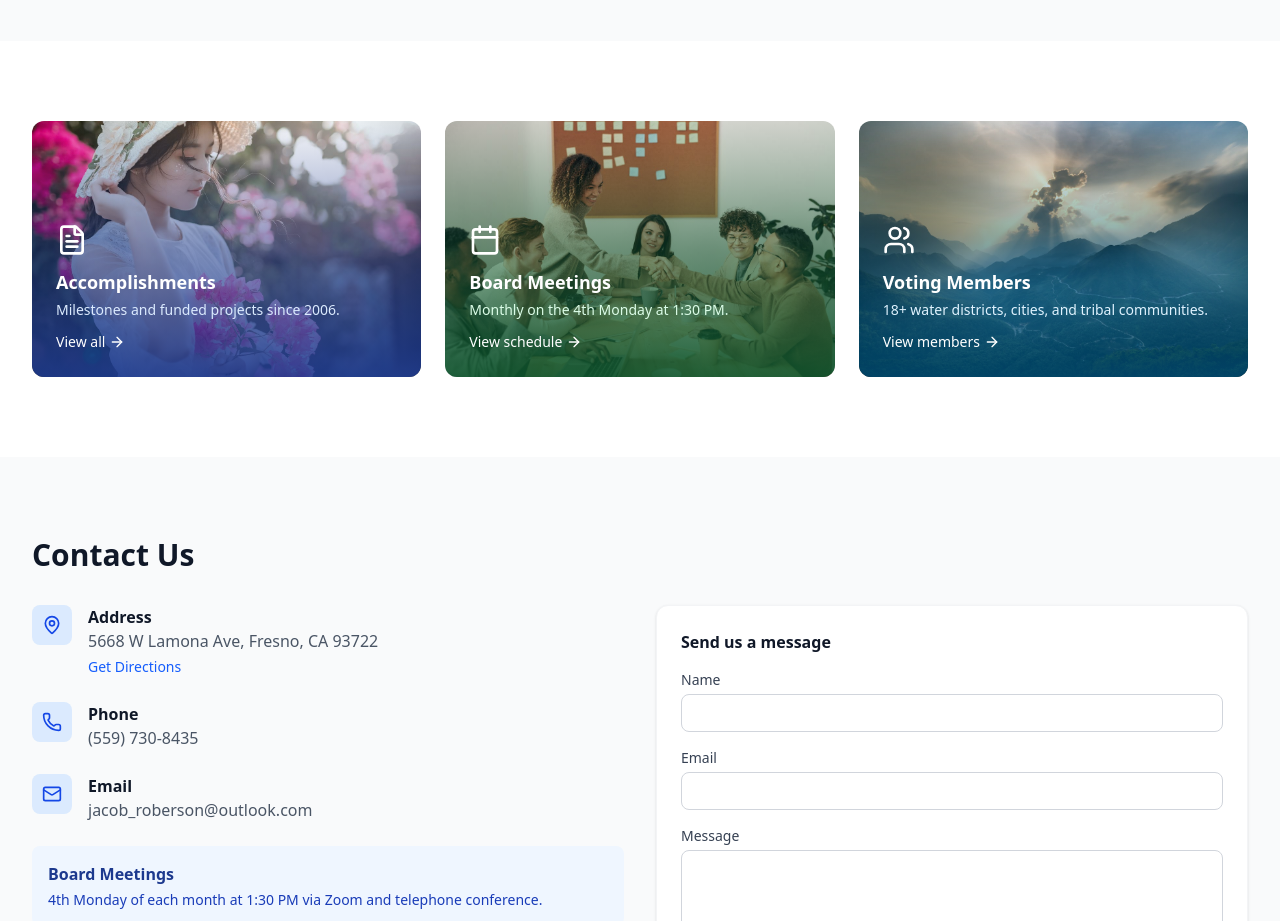
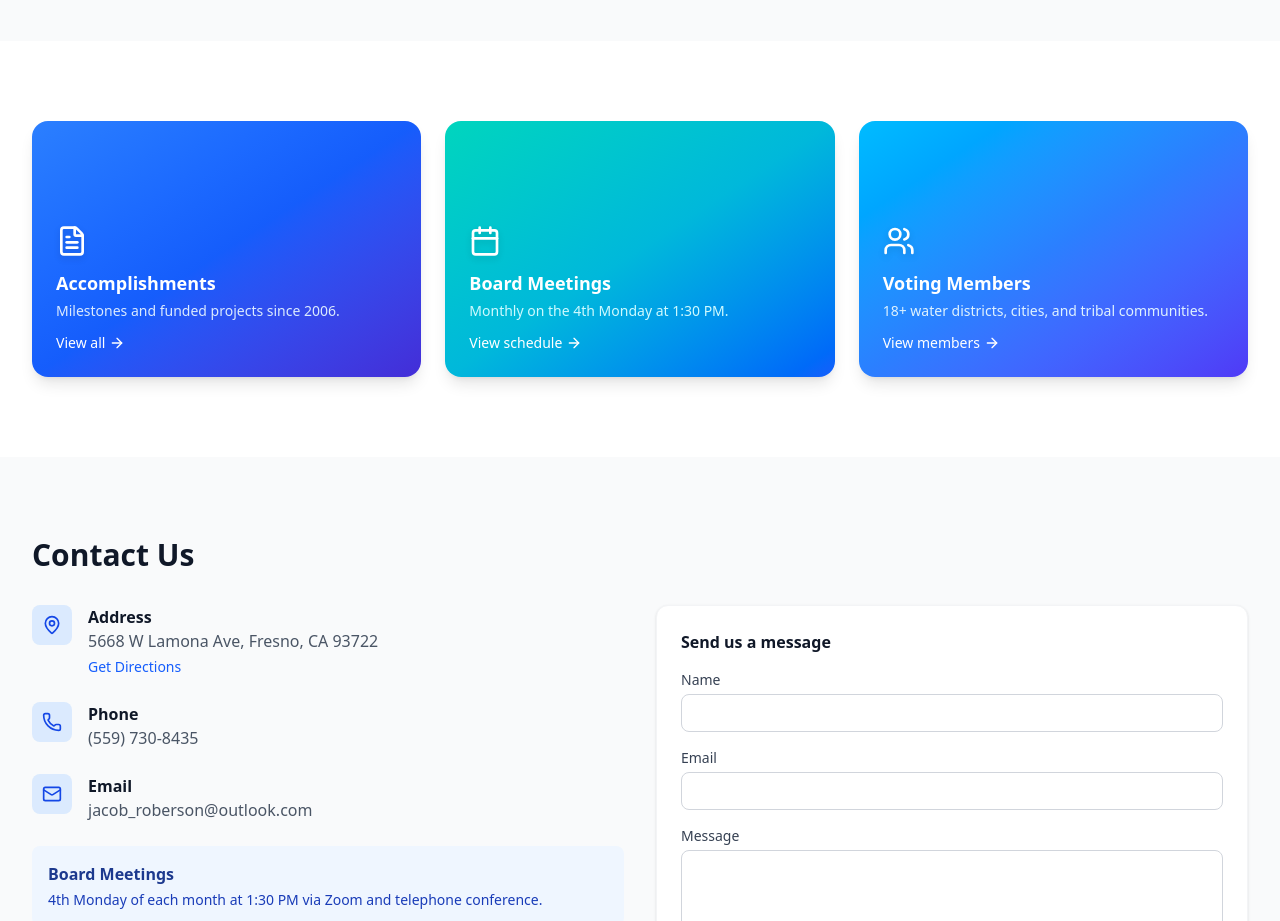
Before and after one commit to CalTech-Web/maderarwmg, a Next.js app in the folder site/: page / in a window 1280 px wide. Shown: the part 2720-3641 px from the top of the page. Built offline with nearby package versions, Linux system fonts and the light colour scheme.

Commit message:
Replace card images with water-color gradients and drop shadows

```diff
--- a/site/src/app/page.tsx
+++ b/site/src/app/page.tsx
@@ -333,17 +333,9 @@ export default function Home() {
             <motion.div variants={fadeUp}>
               <Link
                 href="/accomplishments"
-                className="block relative rounded-xl overflow-hidden text-white hover:shadow-lg transition group h-64"
+                className="block rounded-2xl p-6 text-white shadow-lg hover:shadow-2xl transition-shadow duration-300 group h-64 flex flex-col justify-end bg-gradient-to-br from-blue-500 via-blue-600 to-indigo-700"
               >
-                <Image
-                  src="/images/nature-valley.jpg"
-                  alt="Valley landscape"
-                  fill
-                  className="object-cover group-hover:scale-105 transition-transform duration-500"
-                />
-                <div className="absolute inset-0 bg-gradient-to-t from-blue-900/90 via-blue-900/50 to-transparent" />
-                <div className="absolute bottom-0 left-0 right-0 p-6">
-                  <FileText className="w-8 h-8 mb-3" />
+                <FileText className="w-8 h-8 mb-3 drop-shadow-md" />
                 <h3 className="text-lg font-bold mb-1">Accomplishments</h3>
                 <p className="text-sm text-blue-100">
                   Milestones and funded projects since 2006.
@@ -351,47 +343,29 @@ export default function Home() {
                 <span className="inline-flex items-center gap-1 text-sm font-medium mt-3 group-hover:gap-2 transition-all">
                   View all <ArrowRight className="w-4 h-4" />
                 </span>
-                </div>
               </Link>
             </motion.div>
             <motion.div variants={fadeUp}>
               <Link
                 href="/board-meeting"
-                className="block relative rounded-xl overflow-hidden text-white hover:shadow-lg transition group h-64"
+                className="block rounded-2xl p-6 text-white shadow-lg hover:shadow-2xl transition-shadow duration-300 group h-64 flex flex-col justify-end bg-gradient-to-br from-teal-400 via-cyan-500 to-blue-600"
               >
-                <Image
-                  src="/images/community-meeting.jpg"
-                  alt="Community meeting"
-                  fill
-                  className="object-cover group-hover:scale-105 transition-transform duration-500"
-                />
-                <div className="absolute inset-0 bg-gradient-to-t from-green-900/90 via-green-900/50 to-transparent" />
-                <div className="absolute bottom-0 left-0 right-0 p-6">
-                  <Calendar className="w-8 h-8 mb-3" />
+                <Calendar className="w-8 h-8 mb-3 drop-shadow-md" />
                 <h3 className="text-lg font-bold mb-1">Board Meetings</h3>
-                  <p className="text-sm text-green-100">
+                <p className="text-sm text-cyan-100">
                   Monthly on the 4th Monday at 1:30 PM.
                 </p>
                 <span className="inline-flex items-center gap-1 text-sm font-medium mt-3 group-hover:gap-2 transition-all">
                   View schedule <ArrowRight className="w-4 h-4" />
                 </span>
-                </div>
               </Link>
             </motion.div>
             <motion.div variants={fadeUp}>
               <Link
                 href="/voting-members"
-                className="block relative rounded-xl overflow-hidden text-white hover:shadow-lg transition group h-64"
+                className="block rounded-2xl p-6 text-white shadow-lg hover:shadow-2xl transition-shadow duration-300 group h-64 flex flex-col justify-end bg-gradient-to-br from-sky-400 via-blue-500 to-indigo-600"
               >
-                <Image
-                  src="/images/irrigation-farm.jpg"
-                  alt="Agricultural irrigation"
-                  fill
-                  className="object-cover group-hover:scale-105 transition-transform duration-500"
-                />
-                <div className="absolute inset-0 bg-gradient-to-t from-sky-900/90 via-sky-900/50 to-transparent" />
-                <div className="absolute bottom-0 left-0 right-0 p-6">
-                  <Users className="w-8 h-8 mb-3" />
+                <Users className="w-8 h-8 mb-3 drop-shadow-md" />
                 <h3 className="text-lg font-bold mb-1">Voting Members</h3>
                 <p className="text-sm text-sky-100">
                   18+ water districts, cities, and tribal communities.
@@ -399,7 +373,6 @@ export default function Home() {
                 <span className="inline-flex items-center gap-1 text-sm font-medium mt-3 group-hover:gap-2 transition-all">
                   View members <ArrowRight className="w-4 h-4" />
                 </span>
-                </div>
               </Link>
             </motion.div>
           </motion.div>
```
Lines whose indentation alone changed are shown as unchanged.
